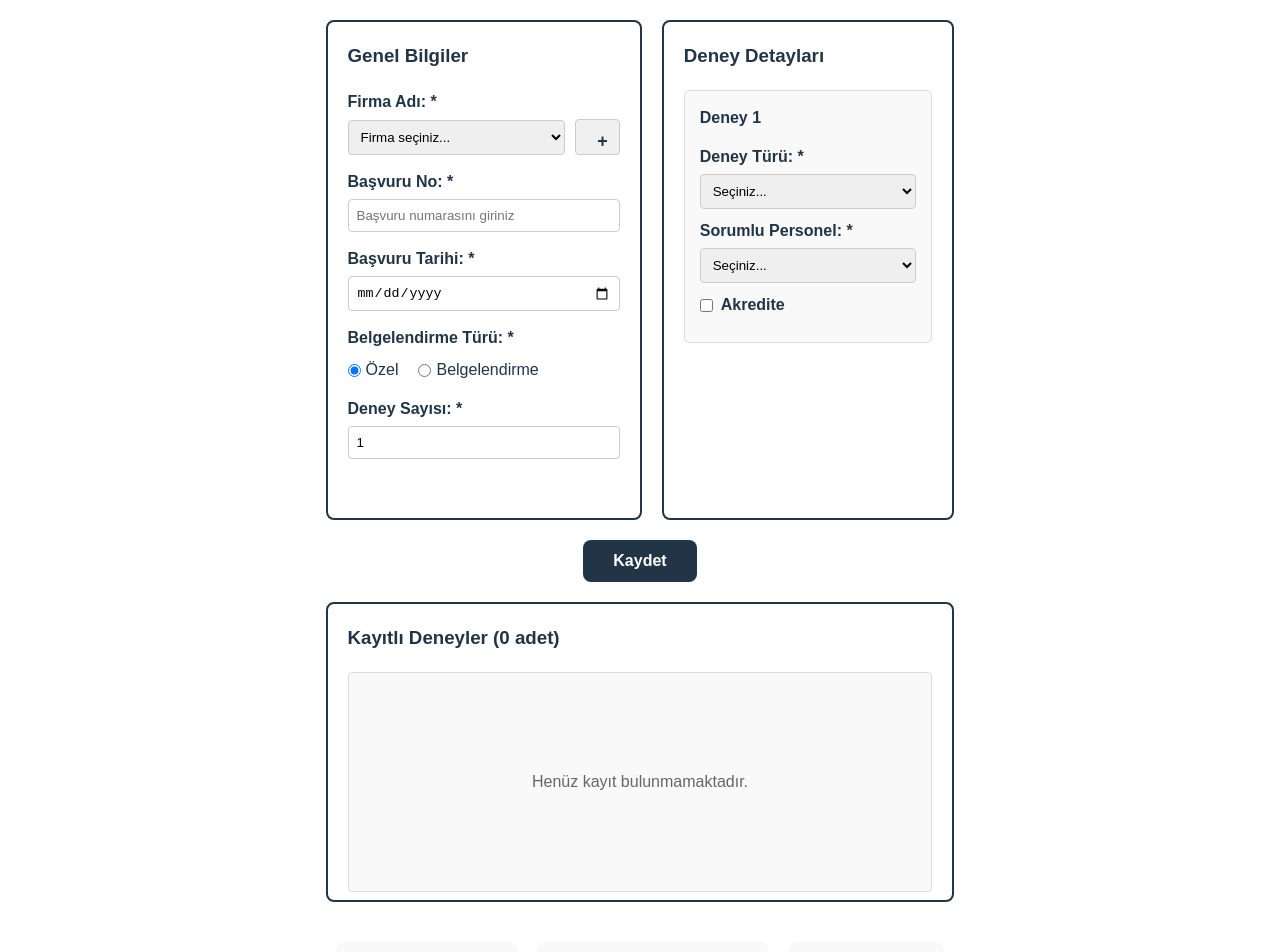
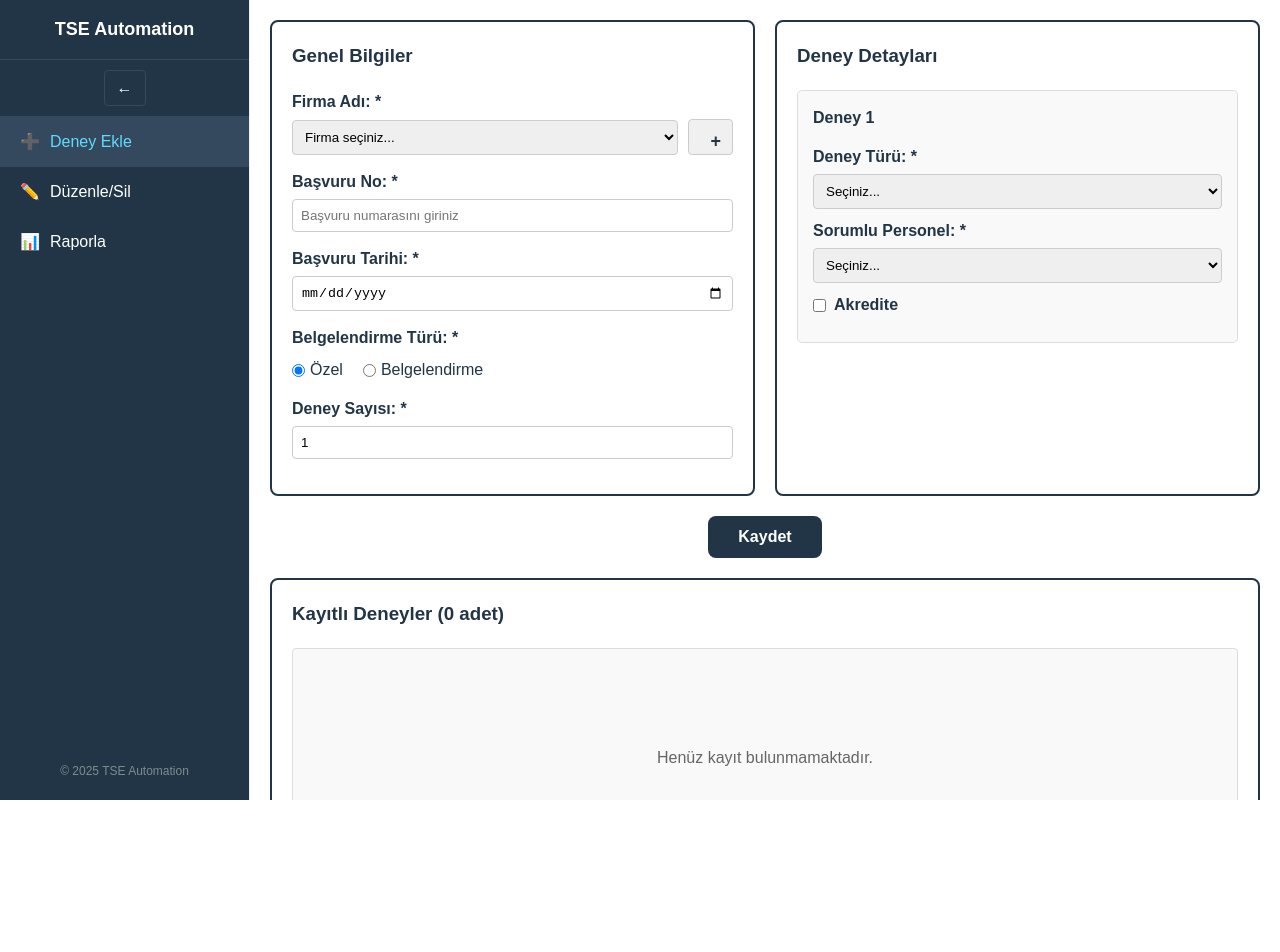
Before and after one commit to LabXpert/TSE_Automation_WEB, a React (Vite) app: page / in a window 1280 px wide. Shown: the top 952 px of the page. After the commit the page ends 800 px from the top, so only its background shows below. Built offline with nearby package versions, Linux system fonts and the light colour scheme.

Commit message:
Add collapsible sidebar navigation

```diff
--- a/package.json
+++ b/package.json
@@ -12,6 +12,7 @@
   "dependencies": {
     "react": "^19.1.1",
     "react-dom": "^19.1.1",
+    "react-pro-sidebar": "^1.1.0",
     "react-router-dom": "^7.8.0"
   },
   "devDependencies": {
--- a/src/App.tsx
+++ b/src/App.tsx
@@ -1,12 +1,32 @@
 import { BrowserRouter } from 'react-router-dom';
 import Rotalar from './routes/Rotalar';
+import SidebarComponent from './components/Sidebar';
 import './styles/App.css';
 
 function App() {
   return (
     <BrowserRouter>
-      <div className="App">
-        <Rotalar />
+      <div className="App" style={{
+        display: 'flex',
+        height: '100vh',
+        width: '100vw',
+        overflow: 'hidden',
+        margin: 0,
+        padding: 0
+      }}>
+        {/* Sidebar */}
+        <SidebarComponent />
+
+        {/* Main Content */}
+        <div style={{
+          flex: 1,
+          height: '100vh',
+          overflowY: 'auto',
+          overflowX: 'hidden',
+          backgroundColor: '#ffffff'
+        }}>
+          <Rotalar />
+        </div>
       </div>
     </BrowserRouter>
   );
--- /dev/null
+++ b/src/components/Sidebar.tsx
@@ -0,0 +1,126 @@
+import { useState } from 'react';
+import { Sidebar, Menu, MenuItem } from 'react-pro-sidebar';
+import { Link, useLocation } from 'react-router-dom';
+
+function SidebarComponent() {
+  const [collapsed, setCollapsed] = useState(false);
+  const location = useLocation();
+
+  const toggleSidebar = () => {
+    setCollapsed(!collapsed);
+  };
+
+  return (
+    <div style={{ display: 'flex', height: '100vh' }}>
+      <Sidebar
+        collapsed={collapsed}
+        backgroundColor="#213547"
+        rootStyles={{
+          color: '#ffffff',
+        }}
+      >
+        {/* Header */}
+        <div style={{
+          padding: '20px',
+          borderBottom: '1px solid #34495e',
+          textAlign: 'center',
+          height: '60px',
+          display: 'flex',
+          alignItems: 'center',
+          justifyContent: 'center'
+        }}>
+          <h3 style={{
+            color: 'white',
+            margin: 0,
+            fontSize: collapsed ? '14px' : '18px'
+          }}>
+            {collapsed ? 'TSE' : 'TSE Automation'}
+          </h3>
+        </div>
+
+        {/* Toggle Button */}
+        <div style={{
+          padding: '10px',
+          textAlign: 'center',
+          borderBottom: '1px solid #34495e'
+        }}>
+          <button
+            onClick={toggleSidebar}
+            style={{
+              background: 'none',
+              border: '1px solid #34495e',
+              color: 'white',
+              padding: '8px 12px',
+              borderRadius: '4px',
+              cursor: 'pointer',
+              fontSize: '16px',
+              width: collapsed ? '40px' : 'auto'
+            }}
+          >
+            {collapsed ? '☰' : '←'}
+          </button>
+        </div>
+
+        {/* Menu Items */}
+        <Menu
+          menuItemStyles={{
+            button: ({ active }) => ({
+              color: active ? '#61dafb' : '#ffffff',
+              backgroundColor: active ? '#34495e' : 'transparent',
+              '&:hover': {
+                backgroundColor: '#34495e',
+                color: '#61dafb'
+              },
+              padding: '10px 20px',
+              position: 'relative'
+            }),
+          }}
+        >
+          <MenuItem
+            active={location.pathname === '/deney-ekle' || location.pathname === '/'}
+            component={<Link to="/deney-ekle" />}
+          >
+            <span style={{ marginRight: collapsed ? '0' : '10px' }}>➕</span>
+            {!collapsed && 'Deney Ekle'}
+            {collapsed && <span style={{ position: 'absolute', right: '8px' }}>›</span>}
+          </MenuItem>
+
+          <MenuItem
+            active={location.pathname === '/duzenle-sil'}
+            component={<Link to="/duzenle-sil" />}
+          >
+            <span style={{ marginRight: collapsed ? '0' : '10px' }}>✏️</span>
+            {!collapsed && 'Düzenle/Sil'}
+            {collapsed && <span style={{ position: 'absolute', right: '8px' }}>›</span>}
+          </MenuItem>
+
+          <MenuItem
+            active={location.pathname === '/raporla'}
+            component={<Link to="/raporla" />}
+          >
+            <span style={{ marginRight: collapsed ? '0' : '10px' }}>📊</span>
+            {!collapsed && 'Raporla'}
+            {collapsed && <span style={{ position: 'absolute', right: '8px' }}>›</span>}
+          </MenuItem>
+        </Menu>
+
+        {/* Footer */}
+        {!collapsed && (
+          <div style={{
+            position: 'absolute',
+            bottom: '20px',
+            left: '20px',
+            right: '20px',
+            textAlign: 'center',
+            fontSize: '12px',
+            color: '#7f8c8d'
+          }}>
+            © 2025 TSE Automation
+          </div>
+        )}
+      </Sidebar>
+    </div>
+  );
+}
+
+export default SidebarComponent;
--- a/src/pages/DeneyDuzenleSil/DeneyDuzenleSilView.tsx
+++ b/src/pages/DeneyDuzenleSil/DeneyDuzenleSilView.tsx
@@ -1,28 +1,15 @@
-import { Link } from 'react-router-dom';
-
 function DeneyDuzenleSilView() {
   return (
     <div style={{ textAlign: 'center', padding: '50px' }}>
       <h1 style={{ color: '#213547' }}>Deney Düzenle/Sil Sayfası</h1>
 
       <div style={{ marginTop: '30px' }}>
-        <Link to="/deney-ekle">
-          <button style={{ margin: '10px', padding: '10px 20px' }}>
-            Deney Ekle Sayfası
-          </button>
-        </Link>
-
-        <Link to="/duzenle-sil">
-          <button style={{ margin: '10px', padding: '10px 20px' }}>
-            Deney Düzenle/Sil Sayfası
-          </button>
-        </Link>
-
-        <Link to="/raporla">
-          <button style={{ margin: '10px', padding: '10px 20px' }}>
-            Raporla Sayfası
-          </button>
-        </Link>
+        <p style={{ fontSize: '18px', color: '#666' }}>
+          Bu sayfada kayıtlı deneyler düzenlenecek ve silinecek.
+        </p>
+        <p style={{ fontSize: '14px', color: '#999', marginTop: '20px' }}>
+          (Özellik yakında eklenecek...)
+        </p>
       </div>
     </div>
   );
--- a/src/pages/DeneyEkle/DeneyEkleView.tsx
+++ b/src/pages/DeneyEkle/DeneyEkleView.tsx
@@ -1,4 +1,3 @@
-import { Link } from 'react-router-dom';
 import type { Firma } from '../../models/Firma.tsx';
 import type { Personel } from '../../models/Personel.tsx';
 import type { DeneyTuru } from '../../models/DeneyTurleri.tsx';
@@ -124,13 +123,19 @@ function DeneyEkleView({
   };
 
   return (
-    <div style={{ padding: '20px', fontFamily: 'Arial, sans-serif' }}>
+    <div style={{
+      padding: '20px',
+      fontFamily: 'Arial, sans-serif',
+      minHeight: '100vh',
+      boxSizing: 'border-box'
+    }}>
       {/* Üst Paneller */}
       <div style={{
         display: 'flex',
         gap: '20px',
         marginBottom: '20px',
-        height: '500px'
+        height: 'auto',
+        minHeight: '400px'
       }}>
         {/* Sol Üst Panel */}
         <div style={{
@@ -301,7 +306,9 @@ function DeneyEkleView({
         borderRadius: '8px',
         padding: '20px',
         backgroundColor: '#ffffff',
-        height: '300px'
+        height: 'auto',
+        minHeight: '250px',
+        marginBottom: '20px'
       }}>
         <h3 style={{ marginBottom: '20px', color: '#213547' }}>
           Kayıtlı Deneyler ({kayitlariListesi.length} adet)
@@ -352,27 +359,6 @@ function DeneyEkleView({
           )}
         </div>
       </div>
-
-      {/* Navigasyon Butonları */}
-      <div style={{ marginTop: '30px', textAlign: 'center' }}>
-        <Link to="/deney-ekle">
-          <button style={{ margin: '10px', padding: '10px 20px' }}>
-            Deney Ekle Sayfası
-          </button>
-        </Link>
-
-        <Link to="/duzenle-sil">
-          <button style={{ margin: '10px', padding: '10px 20px' }}>
-            Deney Düzenle/Sil Sayfası
-          </button>
-        </Link>
-
-        <Link to="/raporla">
-          <button style={{ margin: '10px', padding: '10px 20px' }}>
-            Raporla Sayfası
-          </button>
-        </Link>
-      </div>
     </div>
   );
 }
--- a/src/pages/Raporla/RaporlaView.tsx
+++ b/src/pages/Raporla/RaporlaView.tsx
@@ -1,28 +1,15 @@
-import { Link } from 'react-router-dom';
-
 function RaporlaView() {
   return (
     <div style={{ textAlign: 'center', padding: '50px' }}>
       <h1 style={{ color: '#213547' }}>Raporla Sayfası</h1>
 
       <div style={{ marginTop: '30px' }}>
-        <Link to="/deney-ekle">
-          <button style={{ margin: '10px', padding: '10px 20px' }}>
-            Deney Ekle Sayfası
-          </button>
-        </Link>
-
-        <Link to="/duzenle-sil">
-          <button style={{ margin: '10px', padding: '10px 20px' }}>
-            Deney Düzenle/Sil Sayfası
-          </button>
-        </Link>
-
-        <Link to="/raporla">
-          <button style={{ margin: '10px', padding: '10px 20px' }}>
-            Raporla Sayfası
-          </button>
-        </Link>
+        <p style={{ fontSize: '18px', color: '#666' }}>
+          Bu sayfada deney raporları görüntülenecek ve dışa aktarılacak.
+        </p>
+        <p style={{ fontSize: '14px', color: '#999', marginTop: '20px' }}>
+          (Özellik yakında eklenecek...)
+        </p>
       </div>
     </div>
   );
```
Also changed, not shown: 1 other file (tests, documents, lock files or other folders).
